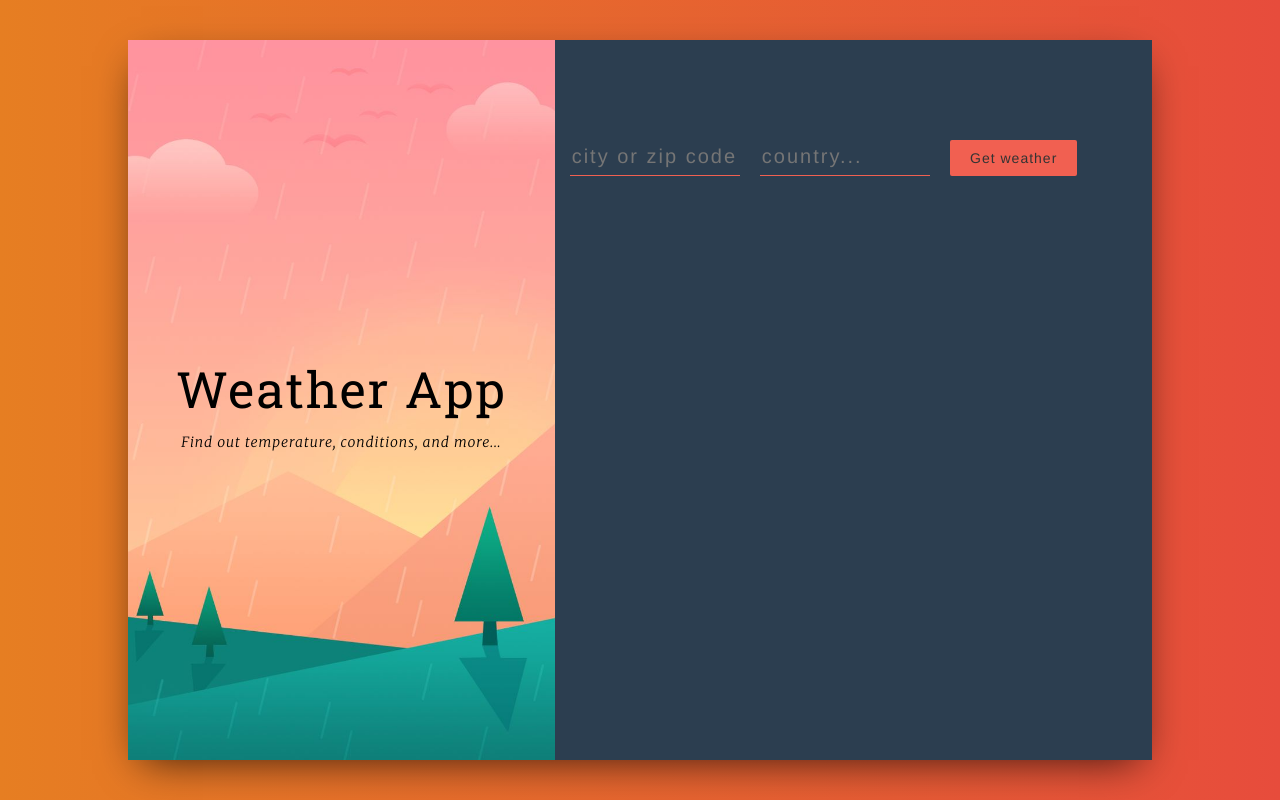
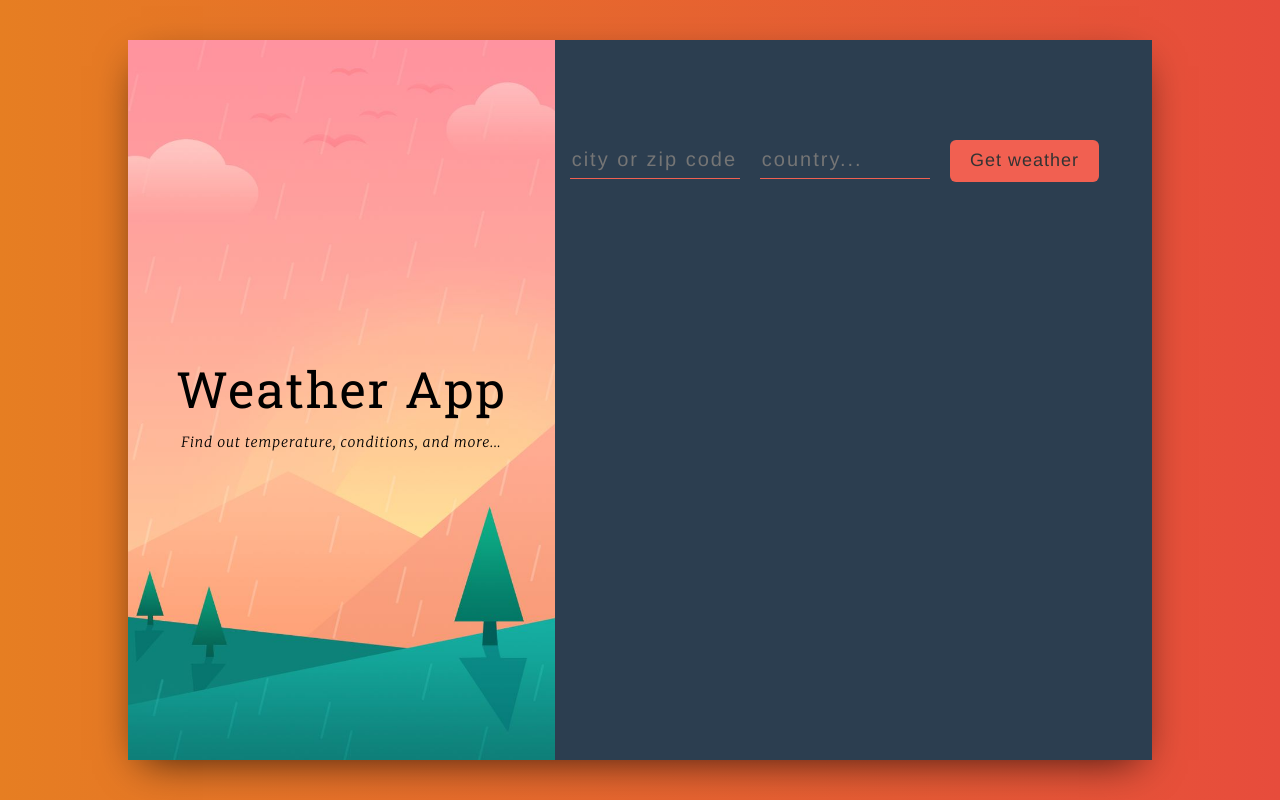
Before and after one commit to KennethNguyen/weather-app, a React (Create React App) app: page / in a window 1280 px wide. Built offline with nearby package versions, Linux system fonts and the light colour scheme; no server answers.

Commit message:
change css of submit button

```diff
--- a/src/App.css
+++ b/src/App.css
@@ -82,13 +82,12 @@ button {
   border: 0;
   padding: 8px 20px;
   margin: 0 2px;
-  border-radius: 2px;
-  font-weight: lighter;
+  border-radius: 6px;
   letter-spacing: 1px;
-  font-size: 15px;
+  font-size: 18px !important;
   cursor: pointer;
   background-color: #f16051;
-  color: #fff;
+  color: #000;
   font-weight: 100;
 }
 
```
